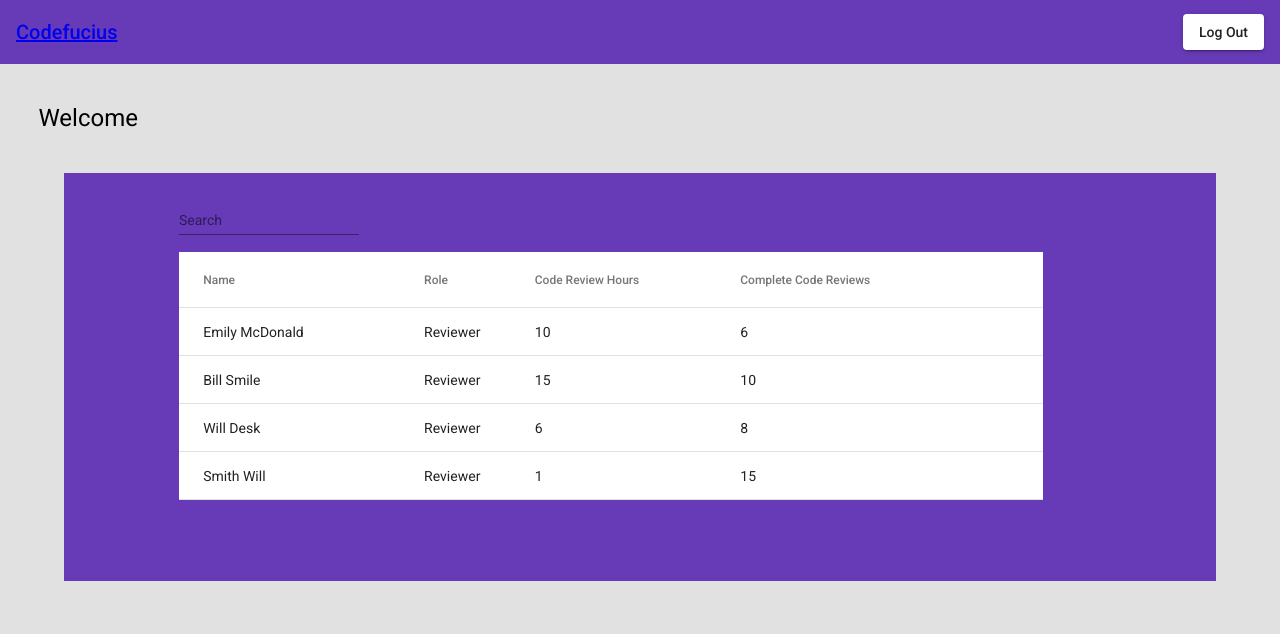
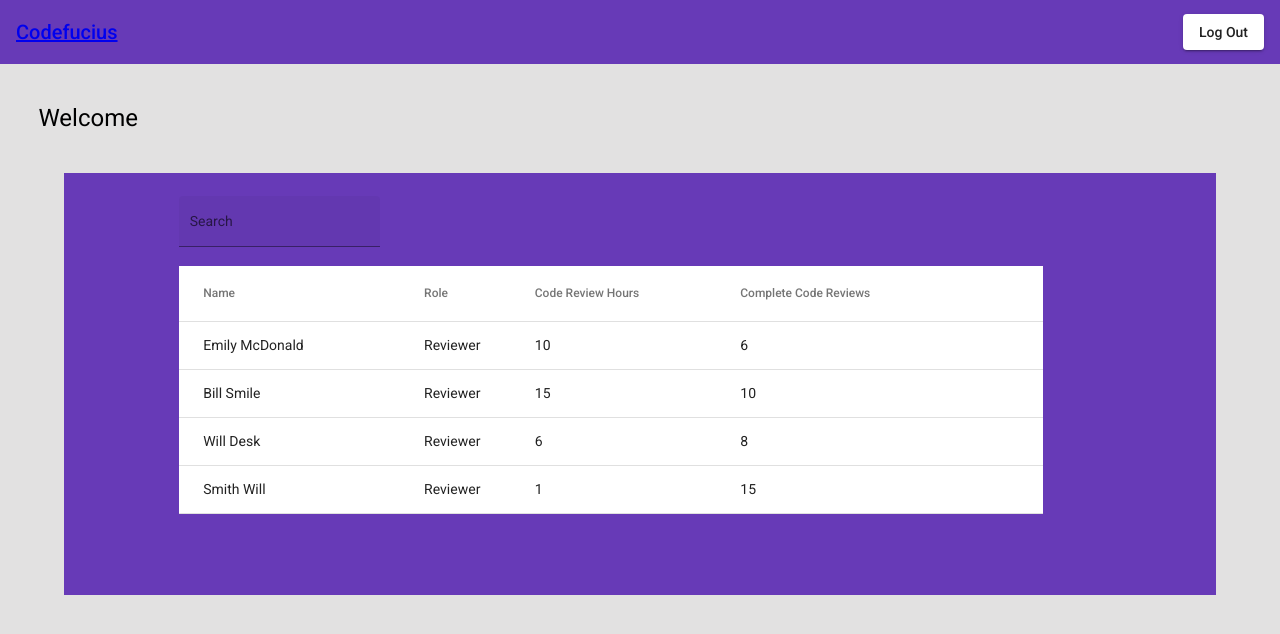
Before and after one commit to Capstone-Codefucius/codefucius-ui, an Angular app: page /manager in a window 1280 px wide. Shown: the top 634 px of the page. Built offline with nearby package versions, Linux system fonts and the light colour scheme.

Commit message:
deleted redundant code

```diff
--- a/src/app/admin/admin.component.css
+++ b/src/app/admin/admin.component.css
@@ -1,7 +1,6 @@
 #userBox {
     position: absolute;
     margin-left: 5%;
-    margin-right: 5%;
     width: 90%;
     background-color: #673ab7;
 }
@@ -22,7 +21,6 @@ p{
 
 table {
     position: relative;
-    margin-right: 10%;
     margin-left: 10%;
     margin-bottom: 7%;
     width: 75%;
--- a/src/app/manager/manager.component.css
+++ b/src/app/manager/manager.component.css
@@ -1,7 +1,6 @@
 #employeeBox {
     position: absolute;
     margin-left: 5%;
-    margin-right: 5%;
     width: 90%;
     background-color: #673ab7;
 }
@@ -22,7 +21,6 @@ p{
 
 table {
     position: relative;
-    margin-right: 10%;
     margin-left: 10%;
     margin-bottom: 7%;
     width: 75%;
--- a/src/app/manager/manager.component.html
+++ b/src/app/manager/manager.component.html
@@ -2,7 +2,7 @@
   <h1 id="title">Welcome</h1>
   <div id="employeeBox">
 
-    <mat-form-field id="searchBox">
+    <mat-form-field id="searchBox" appearance="fill">
       <mat-label>Search</mat-label>
       <input matInput (keyup)="applyFilter($event)" placeholder="Ex. John Smith">
     </mat-form-field>
```
